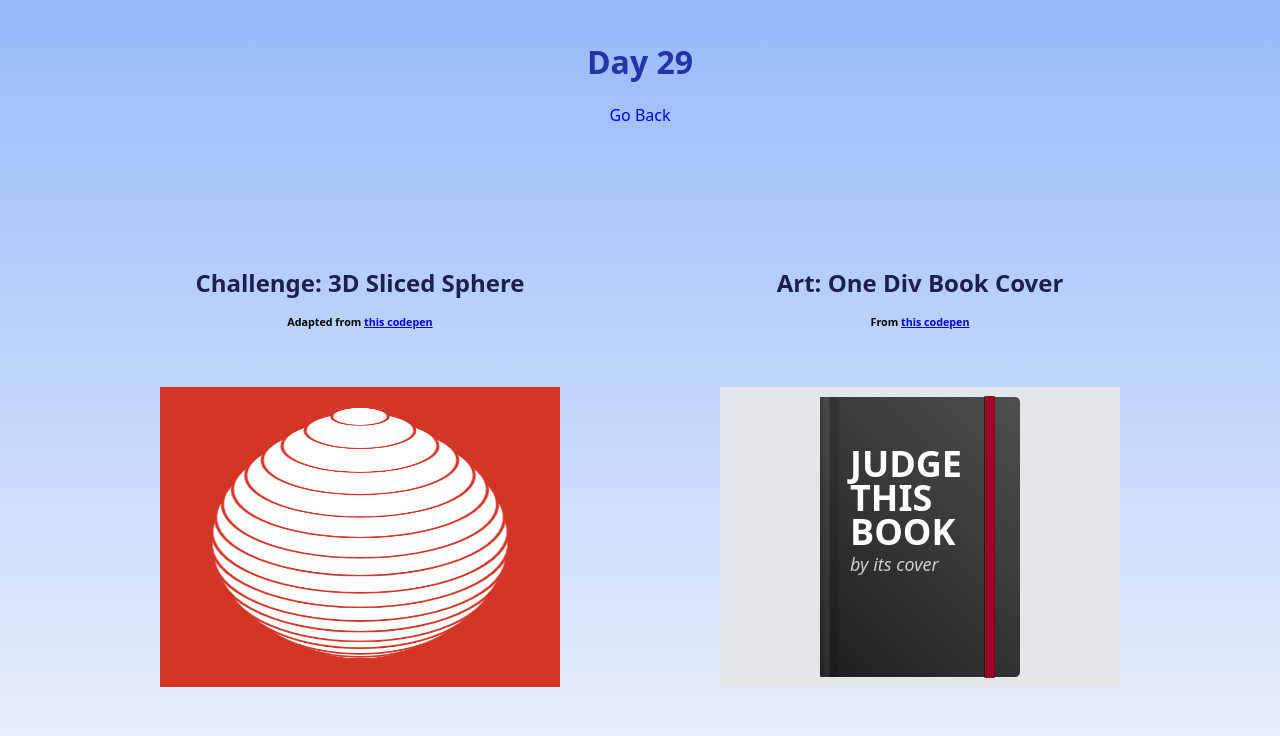
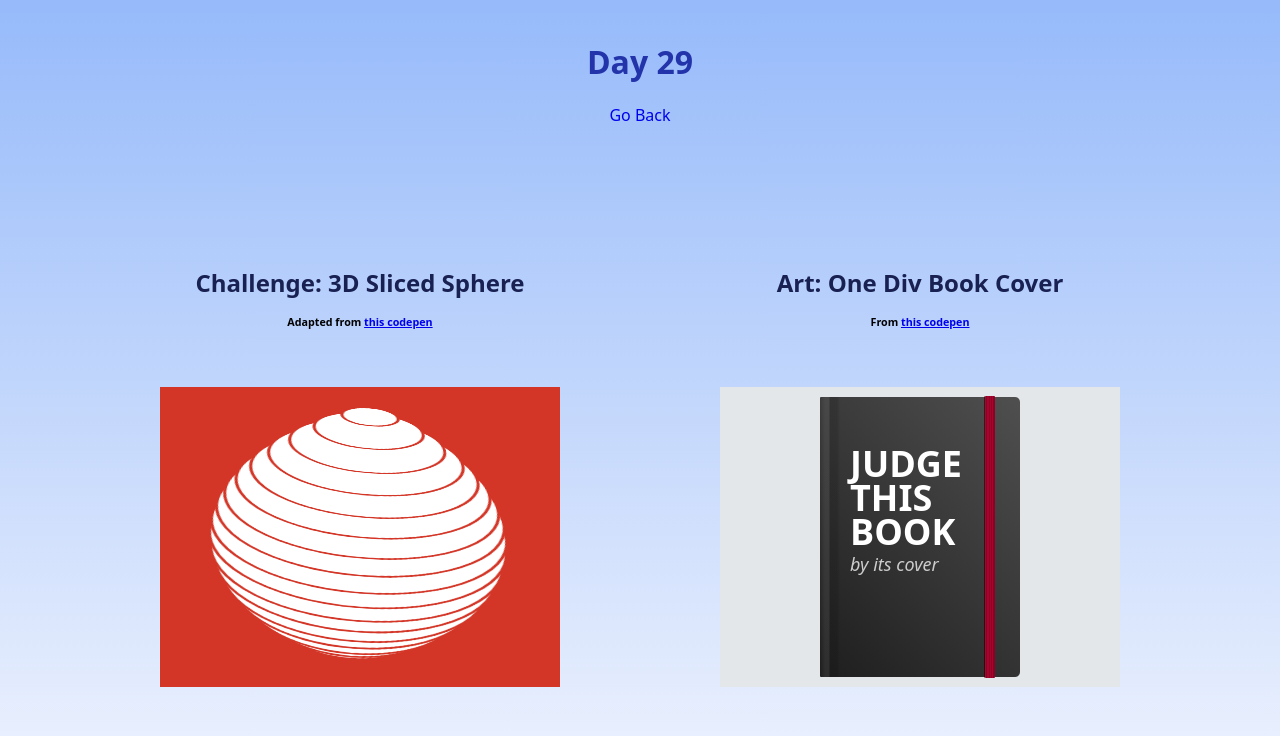
Before and after one commit to apacha01/30-days-of-css, a plain HTML site: page challenges/day-29/index.html in a window 1280 px wide. Drawn offline with Linux system fonts and the light colour scheme.

Commit message:
Minor changes.

```diff
--- a/challenges/day-29/challenge.css
+++ b/challenges/day-29/challenge.css
@@ -20,11 +20,11 @@
 	height: 90%;
 	transition: transform 1s ease-in-out;
 	transform-style: preserve-3d;
-	transform: rotateX(-25deg);
+	transform: rotateX(-25deg) rotateZ(5deg);
 }
 
 .sphere:hover {
-	transform: rotateX(25deg);
+	transform: rotateX(25deg) rotateZ(5deg);
 }
 
 .slice {
```
